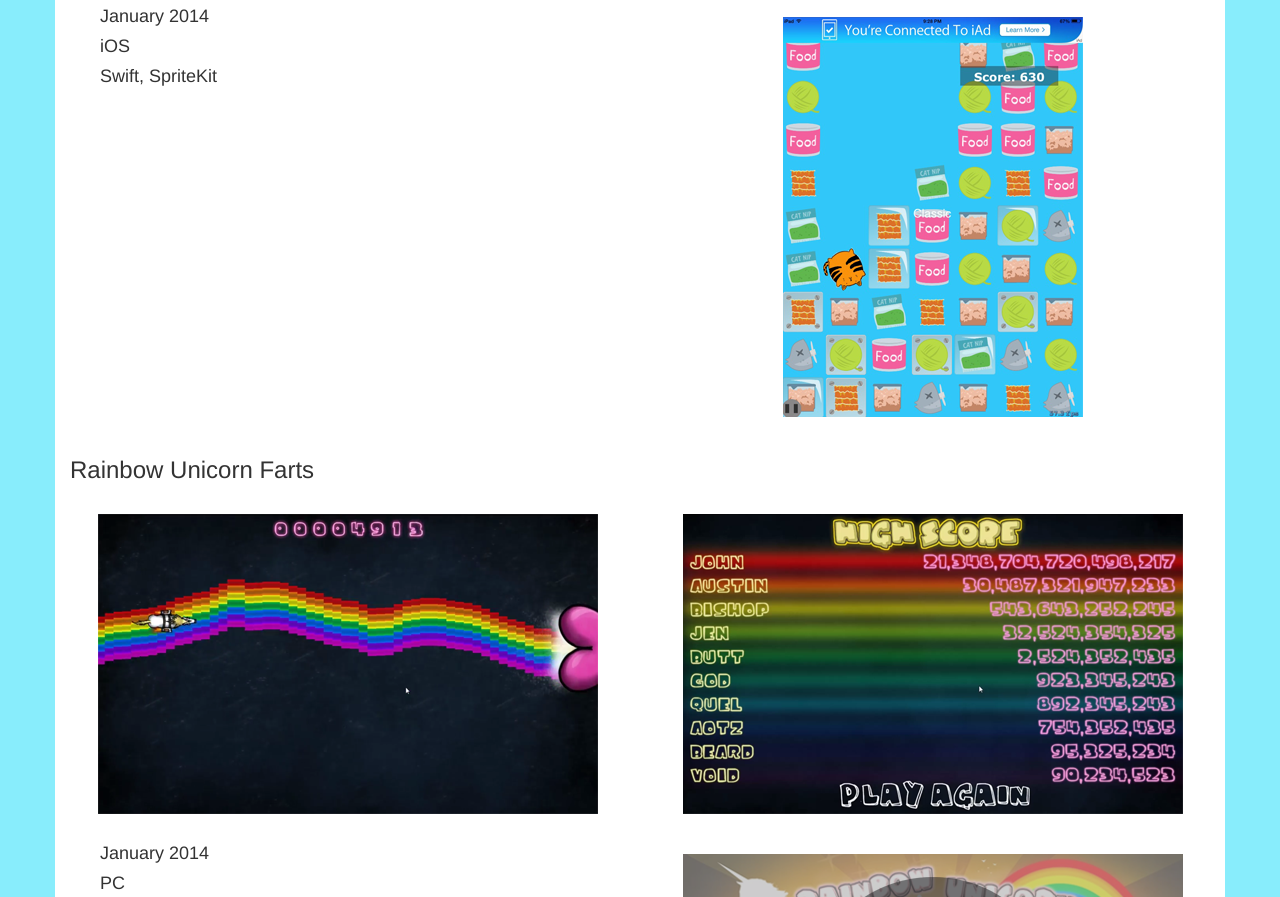
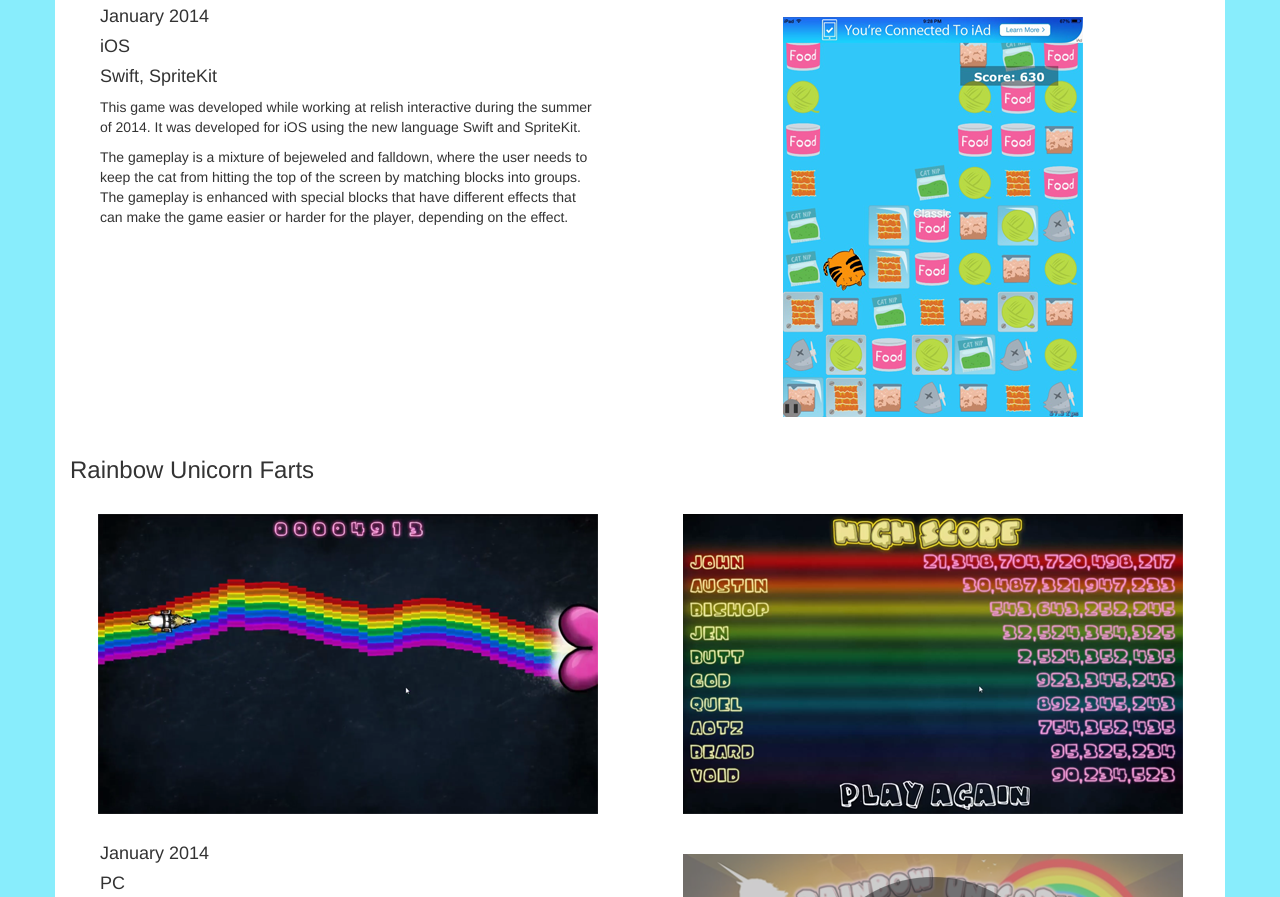
Before and after one commit to EricLemieux/EricLemieux.github.io, a plain HTML site: page index.html in a window 1280 px wide. Shown: the part 875-1772 px from the top of the page. Drawn offline with Linux system fonts and the light colour scheme.

Commit message:
Added description for cat game

```diff
--- a/index.html
+++ b/index.html
@@ -62,7 +62,9 @@
 								<h4>iOS</h4>
 								<h4>Swift, SpriteKit</h4>
 
-								<p></p>
+								<p>This game was developed while working at relish interactive during the summer of 2014. It was developed for iOS using the new language Swift and SpriteKit.</p>
+								<p>The gameplay is a mixture of bejeweled and falldown, where the user needs to keep the cat from hitting the top of the screen by matching blocks into groups. The gameplay is enhanced with special blocks that have different effects that can make the game easier or harder for the player, depending on the effect.</p>
+
 							</div>
 						</div>
 
```
